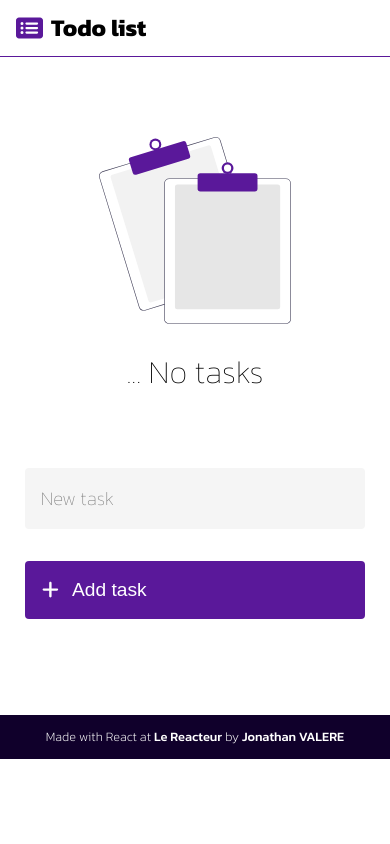
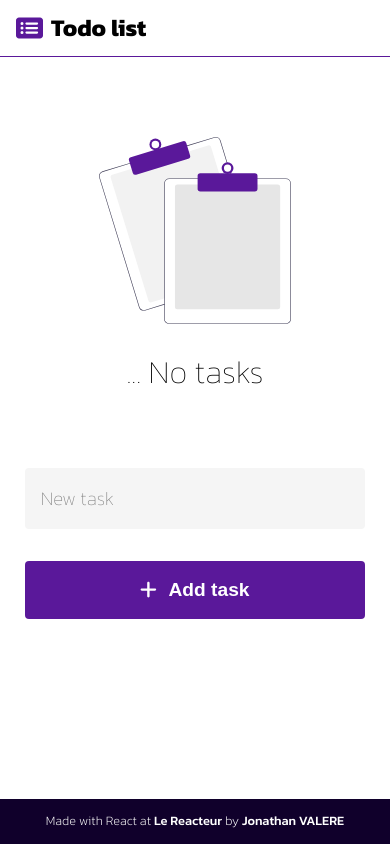
Before and after one commit to jonathanValere/react-todo-list-app, a React (Vite) app: page / in a window 390 px wide. Built offline with nearby package versions, Linux system fonts and the light colour scheme; the HTML template or start-up script is replaced by a standard one.

Commit message:
responsive fixed

```diff
--- a/src/components/Content.module.css
+++ b/src/components/Content.module.css
@@ -2,7 +2,7 @@ section {
   display: flex;
   flex-direction: column;
   align-items: center;
-  margin: 5rem;
+  margin: 5rem 0;
   gap: 2rem;
   width: 28rem;
 }
@@ -20,7 +20,9 @@ button {
   color: #fff;
   display: flex;
   align-items: center;
-  gap: 0.8rem;
+  justify-content: center;
+  gap: 0.7rem;
+  font-weight: 600;
 }
 
 .search-and-list {
@@ -28,6 +30,7 @@ button {
   flex-direction: column;
   align-items: center;
   width: 100%;
+  margin-bottom: 9.9rem;
 }
 
 .part-add {
@@ -80,4 +83,13 @@ button {
     margin-top: 1rem;
     font-size: 1.2rem;
   }
+
+  .search-and-list {
+    margin-bottom: 0;
+  }
+
+  ul {
+    height: 20rem;
+    overflow: scroll;
+  }
 }
--- a/src/components/Footer.module.css
+++ b/src/components/Footer.module.css
@@ -5,10 +5,18 @@ footer {
   font-size: 0.8rem;
   font-weight: 200;
   color: #fff;
-  margin-top: 3rem;
+  margin-top: 03rem;
 }
 
 footer a {
   color: #fff;
   font-weight: 500;
 }
+
+@media (max-width: 768px) {
+  footer {
+    position: absolute;
+    width: 100%;
+    bottom: 0;
+  }
+}
```
